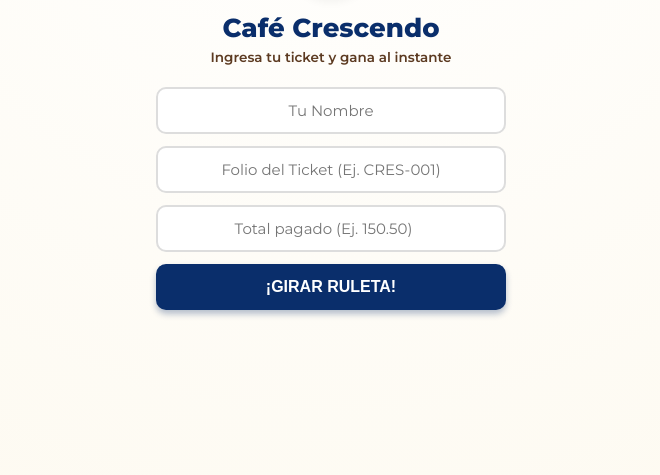
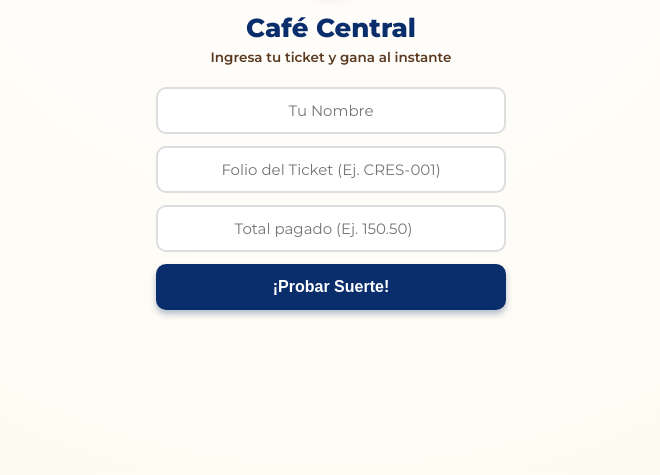
Before and after one commit to Leonardo-Daniel02-coder/Premios-cafe, a plain HTML site: page index.html in a window 1280 px wide. Shown: the part 243-718 px from the top of the page, without its empty margins (309-969 px from the left). Drawn offline with Linux system fonts and the light colour scheme.

Commit message:
Update index.html

```diff
--- a/index.html
+++ b/index.html
@@ -3,7 +3,7 @@
 <head>
     <meta charset="UTF-8">
     <meta name="viewport" content="width=device-width, initial-scale=1.0">
-    <title>Ruleta de Premios NFC - Café Crescendo</title>
+    <title>Juego Interactivo - Café Central</title>
     <link href="https://fonts.googleapis.com/css2?family=Montserrat:wght@400;600;800&display=swap" rel="stylesheet">
     <style>
         :root {
@@ -212,7 +212,7 @@
         <div id="pantalla-1">
             <img src="img/logo.jpg" alt="Logo Café Crescendo" class="logo-img" onerror="this.style.display='none'">
 
-            <h1>Café Crescendo</h1>
+            <h1>Café Central</h1>
             <p class="subtitle">Ingresa tu ticket y gana al instante</p>
 
             <div class="input-group">
@@ -221,7 +221,7 @@
                 <input type="number" id="monto" placeholder="Total pagado (Ej. 150.50)" step="0.01" required>
             </div>
 
-            <button id="btn-jugar" onclick="iniciarJuego()">¡GIRAR RULETA!</button>
+            <button id="btn-jugar" onclick="iniciarJuego()">¡Probar Suerte!</button>
             <p id="error-msg" class="error"></p>
         </div>
 
```
